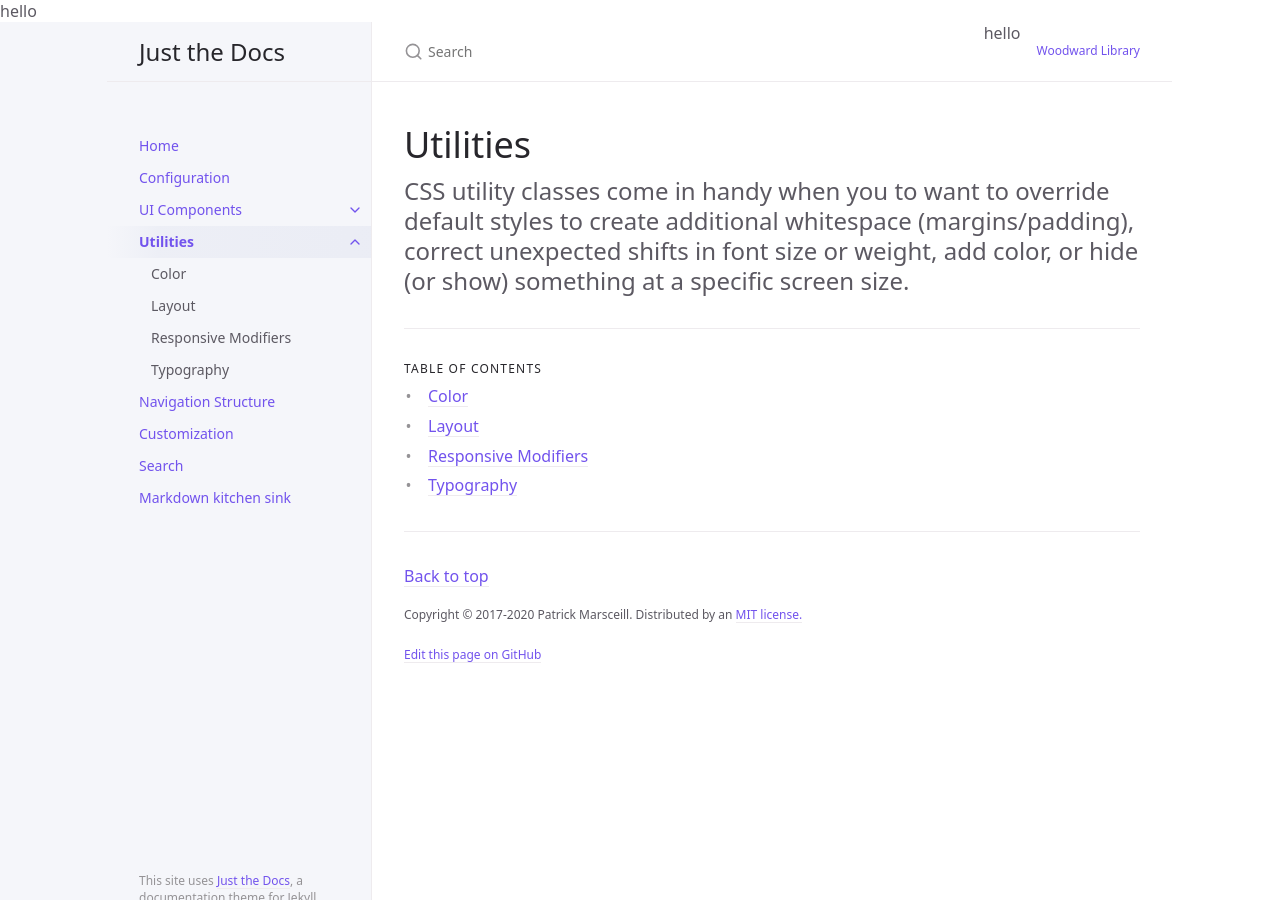
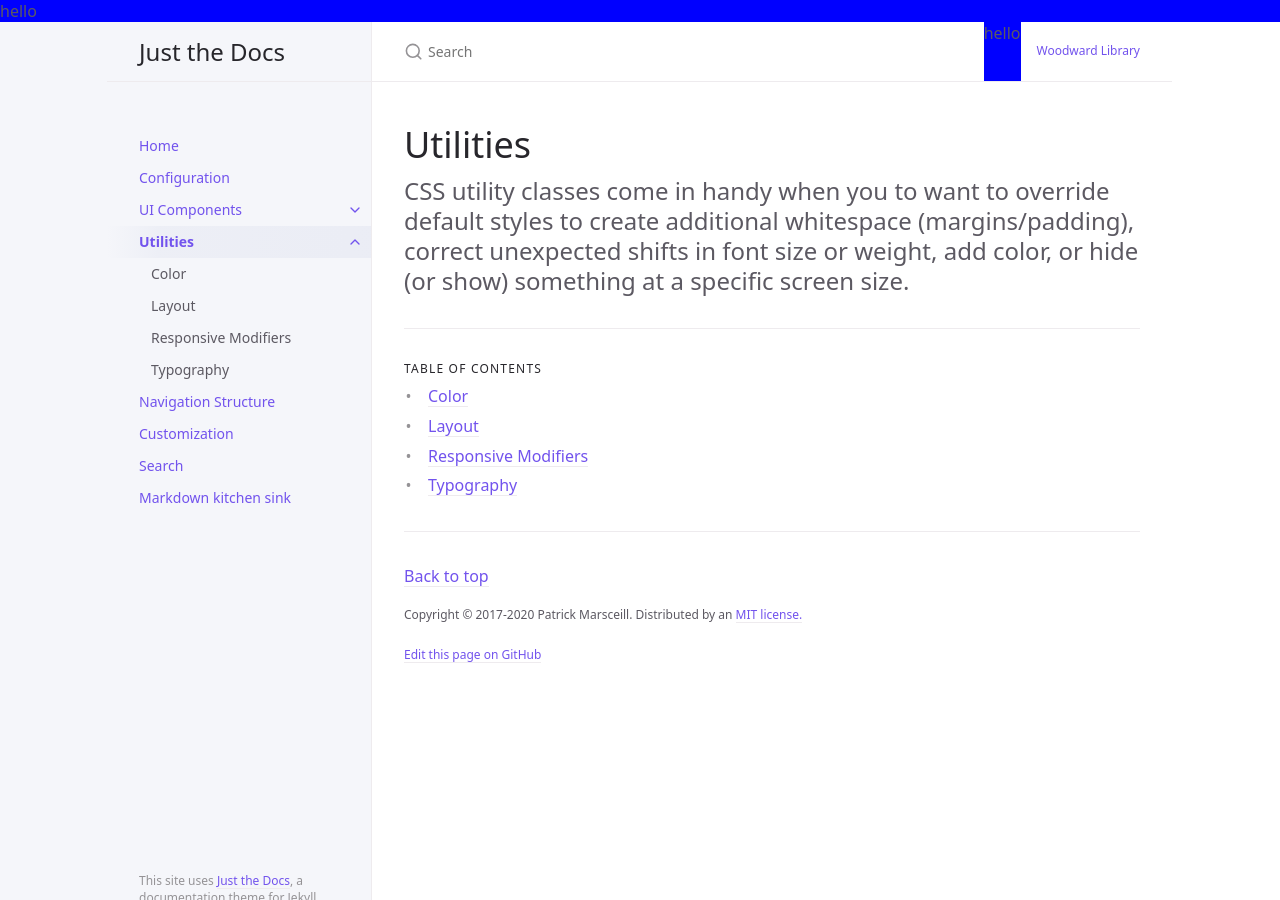
Before and after one commit to Woodward-Library/workshop-template, a Jekyll site: the page built from docs/utilities/utilities.md, in a window 1280 px wide. Built offline with Jekyll 4.4.1, drawn with Linux system fonts in a browser that asks for light colours.

Commit message:
Update just-the-docs-default.scss

```diff
--- a/assets/css/just-the-docs-default.scss
+++ b/assets/css/just-the-docs-default.scss
@@ -6,3 +6,8 @@
   {% assign color_scheme = "light" %}
 {% endif %}
 {% include css/just-the-docs.scss.liquid color_scheme=color_scheme %}
+
+.UBCheader {
+ background-color: blue;
+
+}
```
